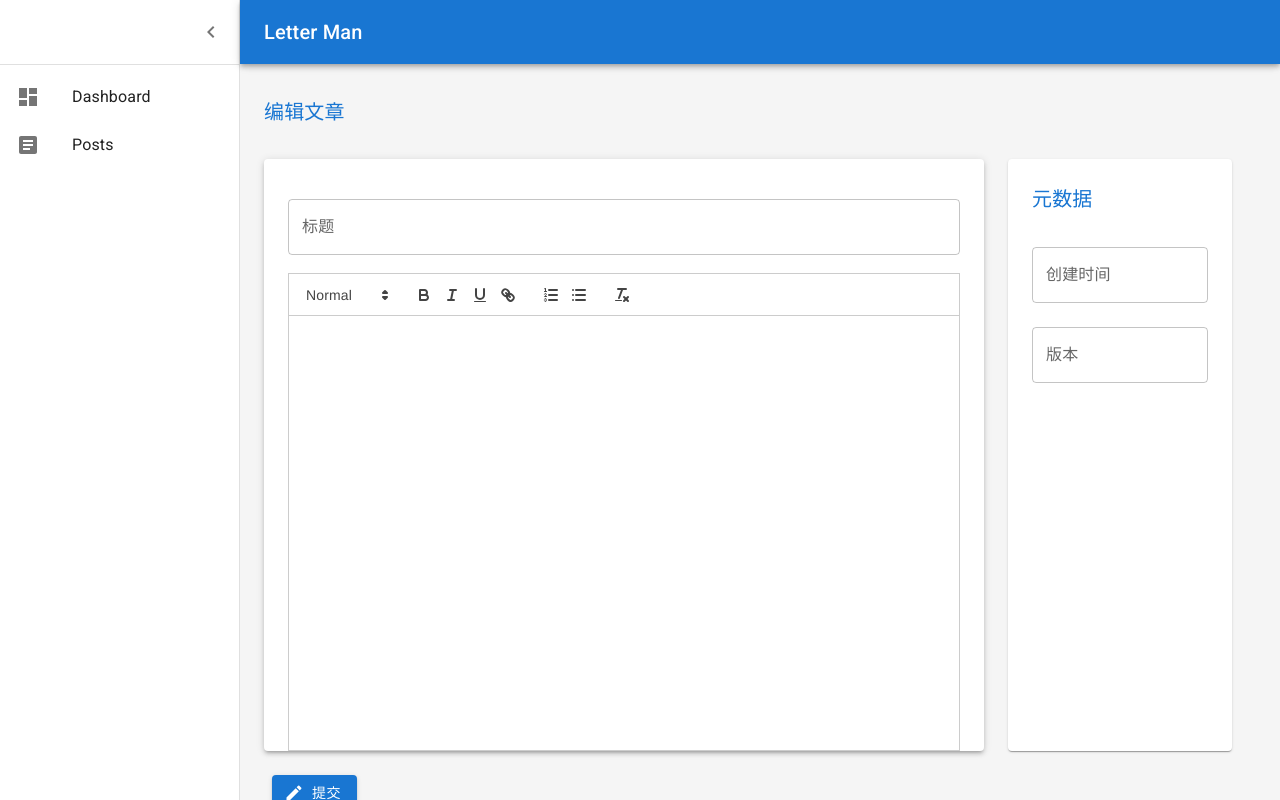
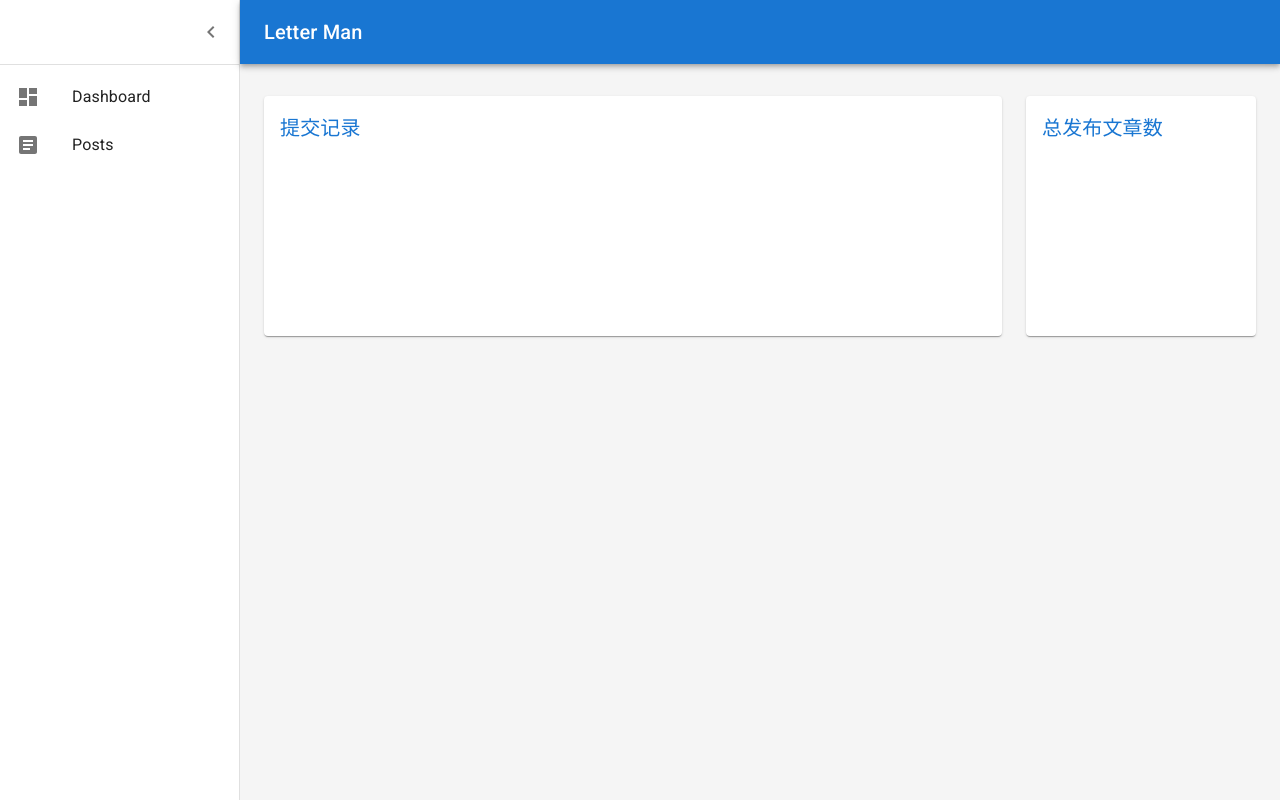
Before and after one commit to FaustProMaxPX/Letterman, a React (Vite) app: page / in a window 1280 px wide. Built offline with nearby package versions, Linux system fonts and the light colour scheme.

Commit message:
feat: get post

```diff
--- a/src/App.tsx
+++ b/src/App.tsx
@@ -141,13 +141,13 @@ const App = () => {
             <Toolbar />
             <Container maxWidth="lg" sx={{ mt: 4, mb: 4, height: "80%" }}>
               <Notification />
-              <PostForm />
-              {/* <ErrorBoundary FallbackComponent={ErrorDisplay}>
+              <ErrorBoundary FallbackComponent={ErrorDisplay}>
                 <Routes>
                   <Route path="/" element={<Dashboard />} />
                   <Route path="/posts" element={<PostPage />} />
+                  <Route path="/post/:id" element={<PostForm />} />
                 </Routes>
-              </ErrorBoundary> */}
+              </ErrorBoundary>
             </Container>
           </Box>
         </Box>
--- a/src/components/postForm/index.tsx
+++ b/src/components/postForm/index.tsx
@@ -1,9 +1,9 @@
 import { Button, Grid, Paper, TextField, Typography } from "@mui/material";
 import { Post } from "../../types";
 import { jsonToMap } from "../../utils/map-utils";
-import React, { useState } from "react";
-import { createPost } from "../../services/postsService";
-import { useNavigate } from "react-router-dom";
+import React, { useEffect, useRef, useState } from "react";
+import { createPost, getPost } from "../../services/postsService";
+import { useNavigate, useParams } from "react-router-dom";
 import useMessage from "../../hooks/useMessage";
 import CreateIcon from "@mui/icons-material/Create";
 import { formatErrorMessage } from "../../services/utils/transform-response";
@@ -16,12 +16,28 @@ export interface PostFormProps {
   post?: Post;
 }
 
-export const PostForm = ({ post }: PostFormProps) => {
+export const PostForm = () => {
+  const params = useParams();
+  const id = params.id;
   const navigate = useNavigate();
-  const [title, setTitle] = useState(post === undefined ? "" : post.title);
-  const [content, setContent] = useState(
-    post === undefined ? "" : htmlToMarkdown(post.content)
-  );
+
+  const [title, setTitle] = useState("");
+  const [content, setContent] = useState("");
+  const postRef = useRef<Post>();
+
+  useEffect(() => {
+    if (id !== undefined) {
+      getPost(id)
+        .then((post_) => {
+          setTitle(post_.title);
+          setContent(post_.content);
+          postRef.current = post_;
+        })
+        .catch((e: Error) => {
+          openMessage(formatErrorMessage(e));
+        });
+    }
+  });
 
   const openMessage = useMessage();
 
@@ -85,7 +101,6 @@ export const PostForm = ({ post }: PostFormProps) => {
                 }}
                 style={{ marginTop: "10px", height: "80%" }}
               />
-
             </Paper>
           </Grid>
           <Grid item xs={12} md={4} lg={3} sx={{ mt: 3 }}>
@@ -100,19 +115,21 @@ export const PostForm = ({ post }: PostFormProps) => {
               <Typography variant="h6" color={"primary"} sx={{ mb: 2 }}>
                 元数据
               </Typography>
-              {Array.from(jsonToMap(post?.metadata)).map(([key, value]) => (
+              {Array.from(jsonToMap(postRef.current?.metadata)).map(
+                ([key, value]) => (
                   <TextField
                     id={key}
                     label={key}
                     variant="outlined"
                     value={value}
                   />
-              ))}
+                )
+              )}
               <TextField
                 id="createTime"
                 label="创建时间"
                 variant="outlined"
-                value={post?.createTime}
+                value={postRef.current?.createTime}
                 contentEditable={"plaintext-only"}
                 InputProps={{ readOnly: true }}
                 margin="normal"
@@ -121,7 +138,7 @@ export const PostForm = ({ post }: PostFormProps) => {
                 id="version"
                 label="版本"
                 variant="outlined"
-                value={post?.version}
+                value={postRef.current?.version}
                 InputProps={{ readOnly: true }}
                 margin="normal"
               />
--- a/src/components/postPage/index.tsx
+++ b/src/components/postPage/index.tsx
@@ -7,6 +7,7 @@ import { EMPTY_PAGE, Page, Post } from "../../types";
 import { formatDate } from "../../utils/time-util";
 import useMessage from "../../hooks/useMessage";
 import { formatErrorMessage } from "../../services/utils/transform-response";
+import { Link } from "react-router-dom";
 
 const columns: GridColDef[] = [
   {
@@ -36,6 +37,12 @@ const columns: GridColDef[] = [
     valueFormatter: (params: string) => {
       return formatDate(new Date(params));
     },
+  },
+  {
+    field: "...",
+    headerName: "...",
+    minWidth: 100,
+    renderCell: (params) => <Link to={`/post/${params.row.id}`}>编辑</Link>,
   },
 ];
 
@@ -69,7 +76,6 @@ export const PostPage = () => {
         }}
         pageSizeOptions={[1, 5, 10]}
         paginationMode="server"
-        checkboxSelection
         autoHeight
         disableRowSelectionOnClick
         onPaginationModelChange={(newModel) => {
@@ -77,7 +83,7 @@ export const PostPage = () => {
             setPosts(data);
           });
         }}
-      ></DataGrid>
+      />
     </Box>
   );
 };
--- a/src/services/postsService.ts
+++ b/src/services/postsService.ts
@@ -24,3 +24,10 @@ export const createPost = async (post: CreatePostReq) => {
   });
   return transformResponse(data);
 };
+
+export const getPost = async (id: string) => {
+  const data = await axios.get<CommonResult<Post>>(
+    `${BASE_URL}/api/post/${id}`
+  );
+  return transformResponse(data);
+};
```
Lines whose indentation alone changed are shown as unchanged.
